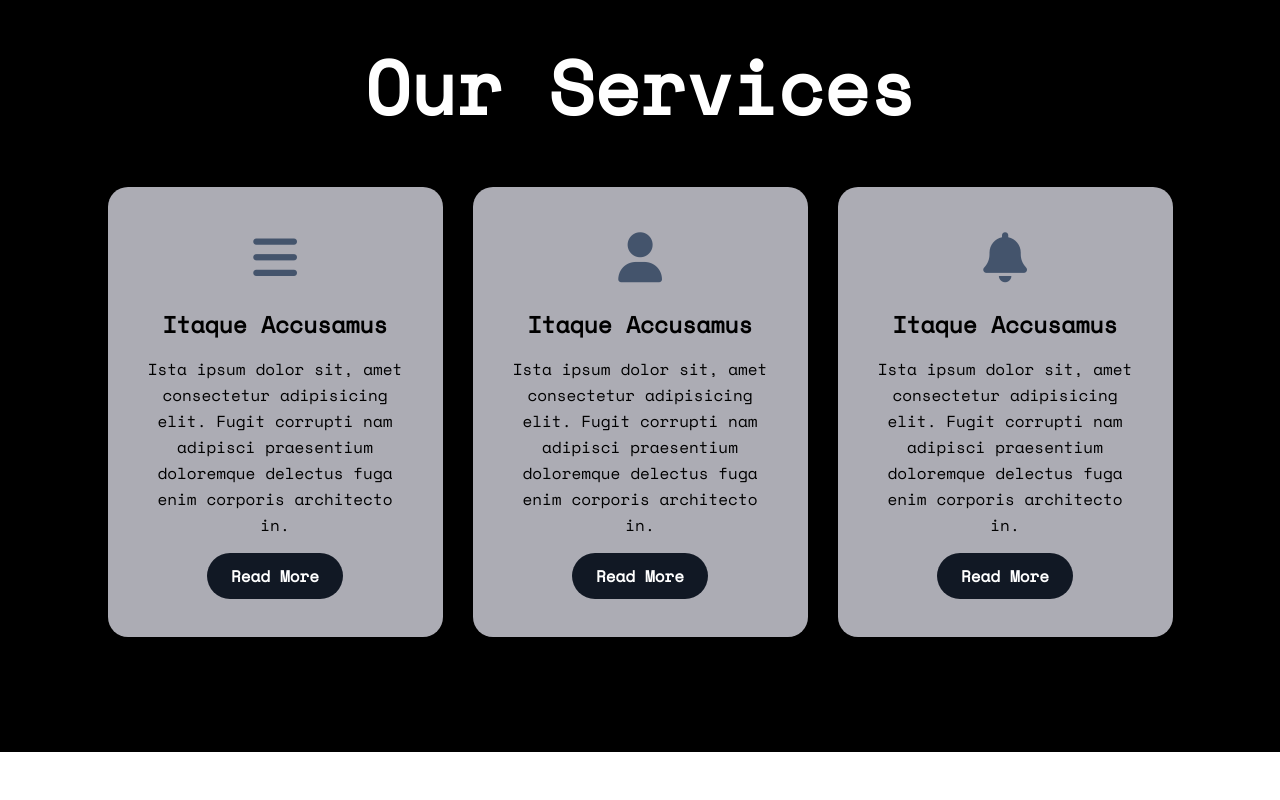
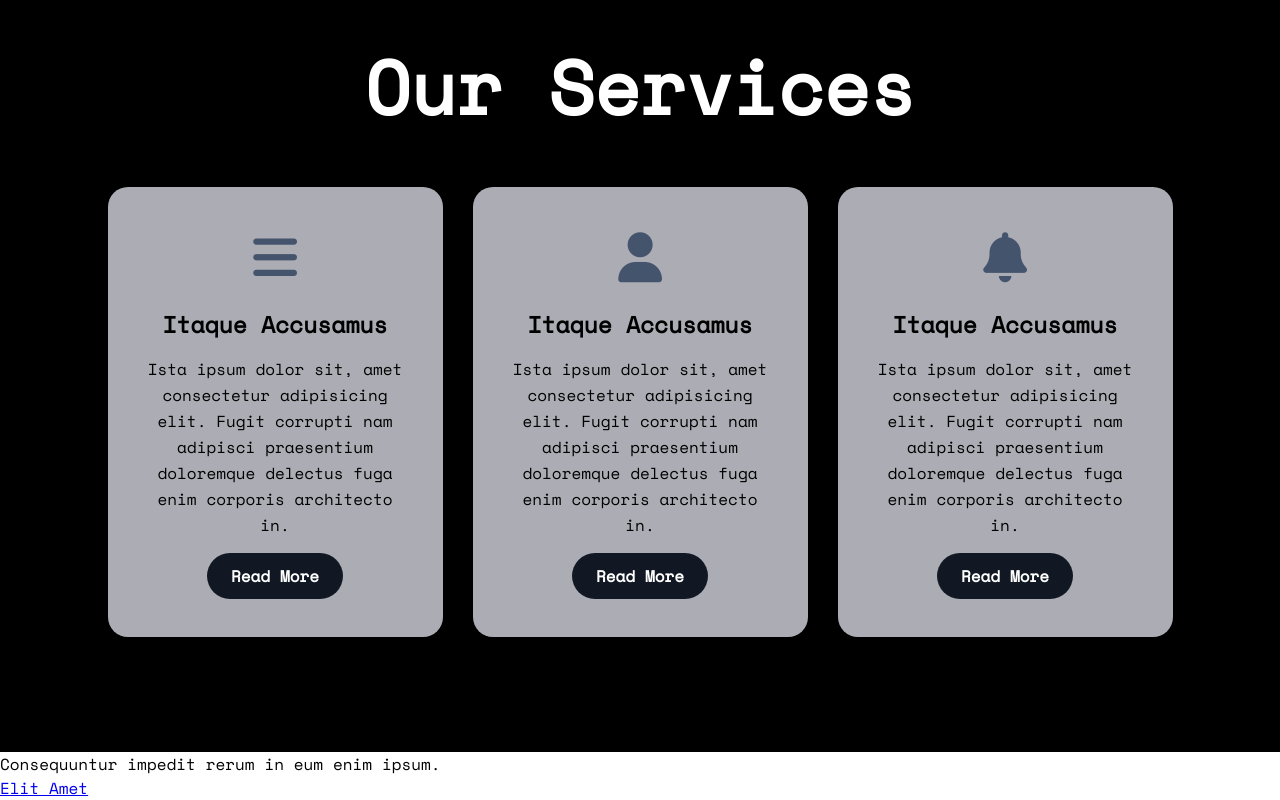
Before and after one commit to jupiterboopiter/landing-page, a plain HTML site: page index.html in a window 1280 px wide. Shown: the part 1786-2586 px from the top of the page. Before the commit the page ends 2538 px from the top, so only its background shows below. Drawn offline with nearby package versions, Linux system fonts and the light colour scheme.

Commit message:
starting on the little contact section, it will be short and simple

```diff
--- a/index.html
+++ b/index.html
@@ -105,8 +105,11 @@
         </div>
 
 
-
-
+        <!----contact us-->
+        <div class="contact-us">
+            <p>Consequuntur impedit rerum in eum enim ipsum.</p>
+            <a class="button-two" href="#">Elit Amet</a>
+        </div>
 
 
 
```
